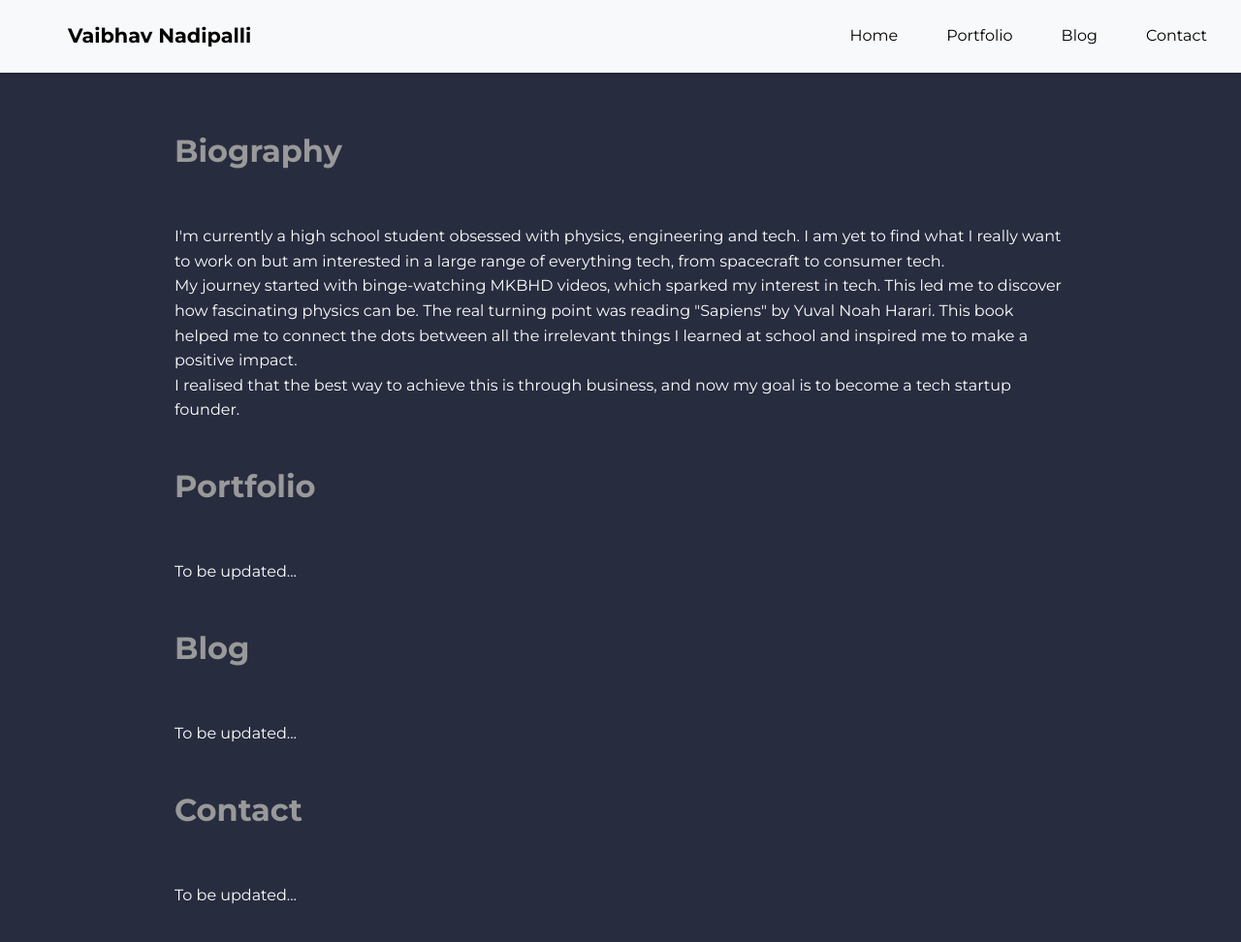
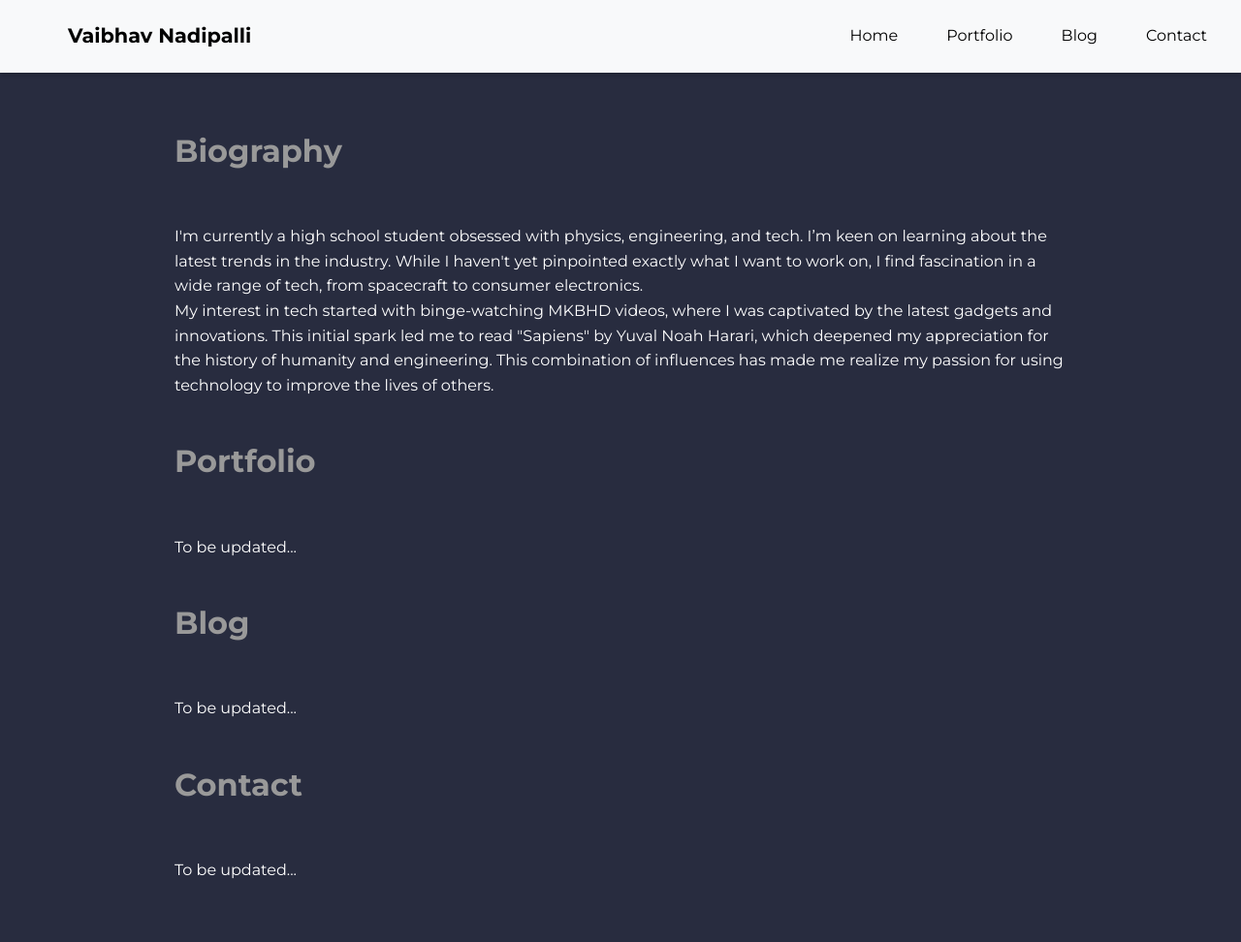
Before and after one commit to Vaibhav-Nadipalli/vaibhav-nadipalli.github.io, a Jekyll site: the page built from index.markdown, in a window 1280 px wide and 976 px high. Shown: the top 972 px of the window at 97% size. Built offline with Jekyll 4.4.1, drawn with Linux system fonts in a browser that asks for light colours.

Commit message:
Update default.html

```diff
--- a/_layouts/default.html
+++ b/_layouts/default.html
@@ -27,26 +27,24 @@
 
     <main>
         <section id="origin">
-            <h2 class="section-title">Biography</h2>
+            <h2 class="section-title">Biography</h3>
         </section>
-            <p>I'm currently a high school student obsessed with physics, engineering and tech. I am yet to find what I really want to work on but am interested in a large range of everything tech, from spacecraft to consumer tech. </p>
-            <p>         </p>
-            <p>My journey started with binge-watching MKBHD videos, which sparked my interest in tech. This led me to discover how fascinating physics can be. The real turning point was reading "Sapiens" by Yuval Noah Harari. This book helped me to connect the dots between all the irrelevant things I learned at school and inspired me to make a positive impact. </p>
-            <p>         </p>
-            <p>I realised that the best way to achieve this is through business, and now my goal is to become a tech startup founder.</p>
+            <p>I'm currently a high school student obsessed with physics, engineering, and tech. I’m keen on learning about the latest trends in the industry. While I haven't yet pinpointed exactly what I want to work on, I find fascination in a wide range of tech, from spacecraft to consumer electronics.</p>
+            <p>My interest in tech started with binge-watching MKBHD videos, where I was captivated by the latest gadgets and innovations. This initial spark led me to read "Sapiens" by Yuval Noah Harari, which deepened my appreciation for the history of humanity and engineering. This combination of influences has made me realize my passion for using technology to improve the lives of others.</p>
+
         </section>
         <section id="portfolio">
-            <h2 class="section-title">Portfolio</h2>
+            <h2 class="section-title">Portfolio</h3>
         </section>
             <p>To be updated...</p>
         </section>
         <section id="gospel">
-            <h2 class="section-title">Blog</h2>
+            <h2 class="section-title">Blog</h3>
         </section>
             <p>To be updated...</p>
         </section>
         <section id="contact">
-            <h2 class="section-title">Contact</h2>
+            <h2 class="section-title">Contact</h3>
         </section>
             <p>To be updated...</p>
         </section>
```
